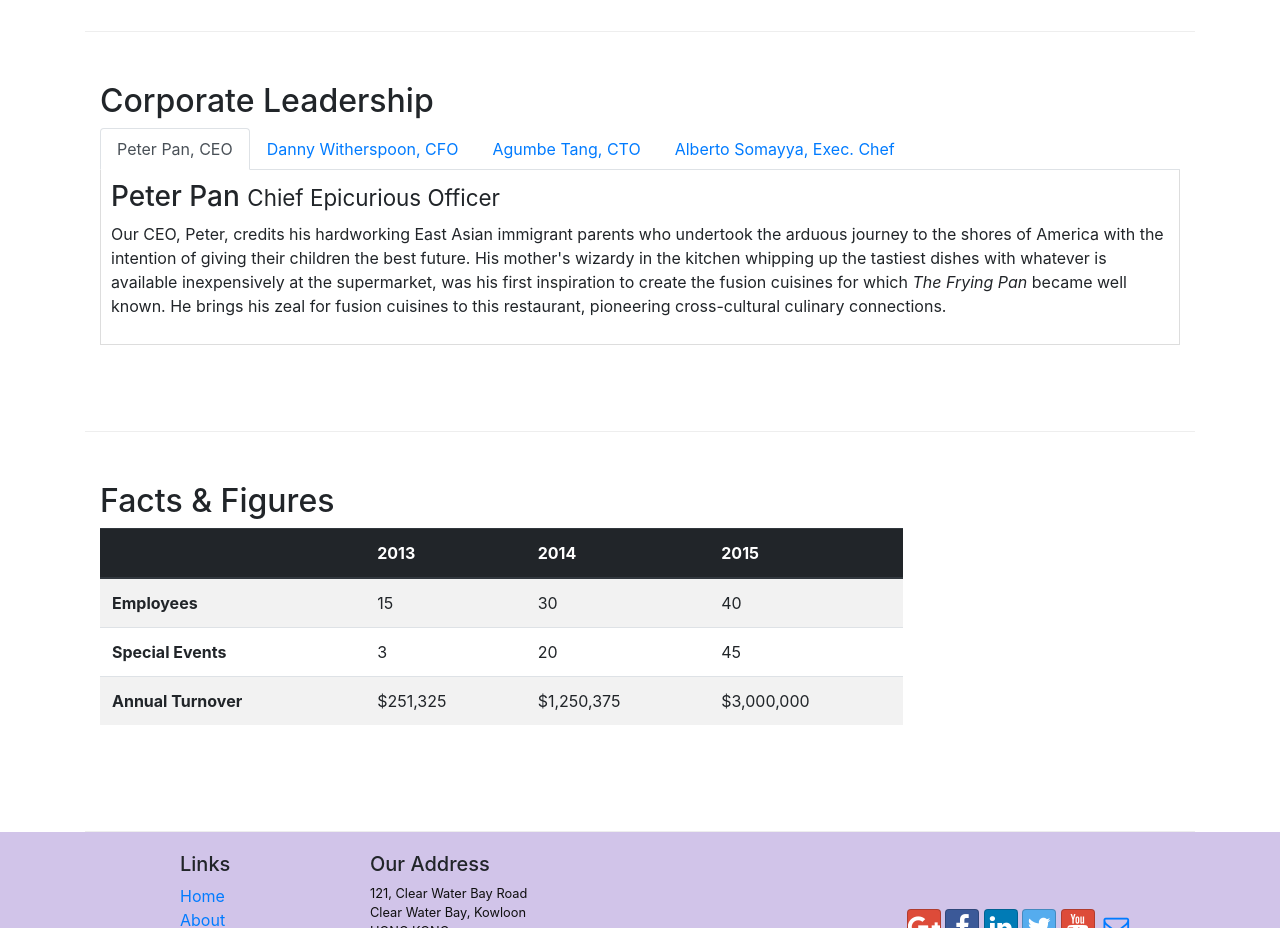
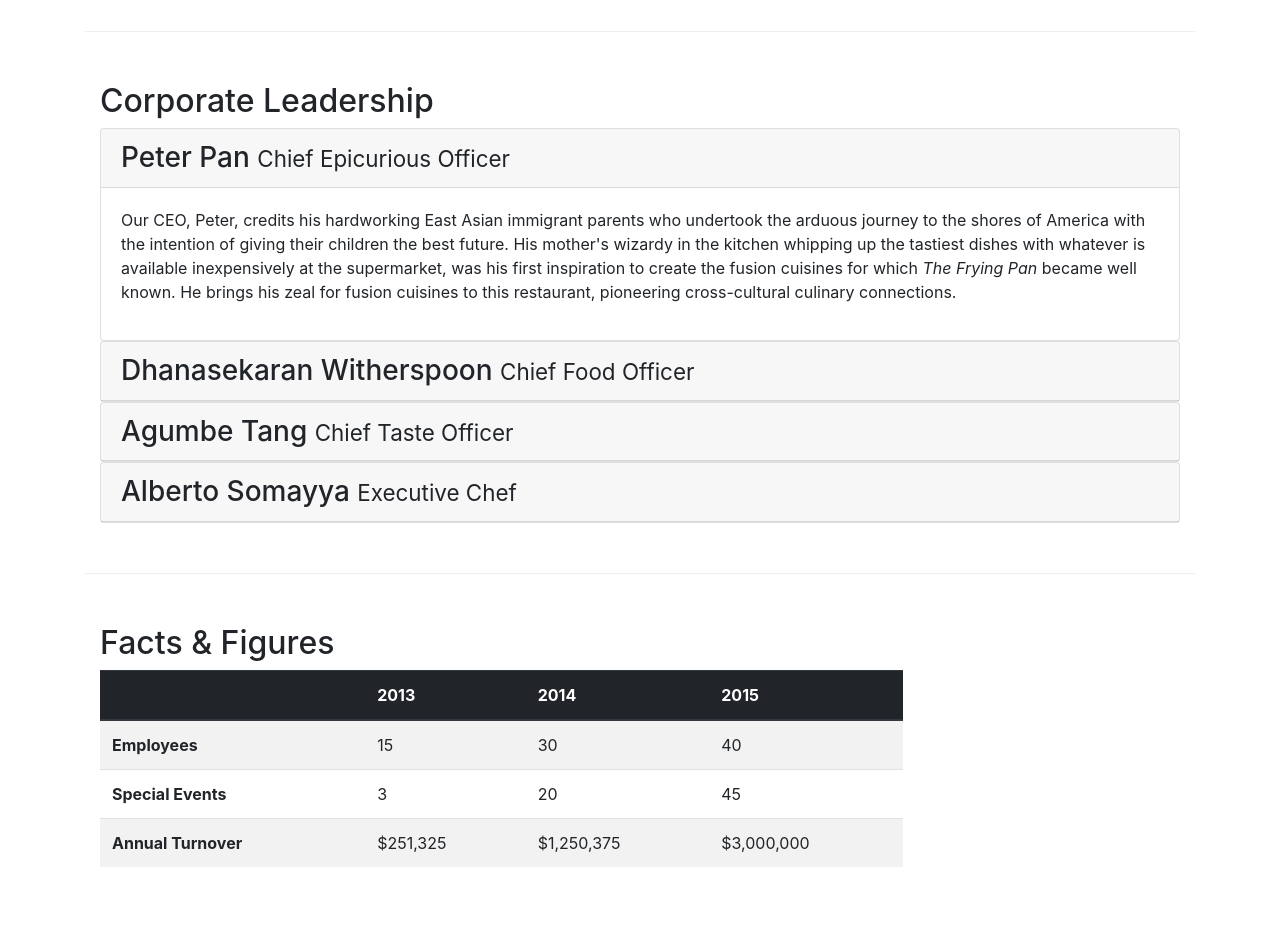
Before and after one commit to chiarld/conFusion, a website: page aboutus.html in a window 1280 px wide. Shown: the part 940-1868 px from the top of the page. Drawn offline with nearby package versions, Linux system fonts and the light colour scheme.

Commit message:
Accordion

```diff
--- a/aboutus.html
+++ b/aboutus.html
@@ -115,44 +115,50 @@
         <div class="row row-content">
             <div class="col-12">
                 <h2>Corporate Leadership</h2>
-                <ul class="nav nav-tabs">
-                    <li class="nav-item">
-                        <a class="nav-link active" href="#peter"
-                        role="tab" data-toggle="tab">Peter Pan, CEO</a>
-                    </li>
-                    <li class="nav-item">
-                        <a class="nav-link" href="#danny"
-                        role="tab" data-toggle="tab">Danny Witherspoon, CFO</a>
-                    </li>
-                    <li class="nav-item">
-                        <a class="nav-link" href="#agumbe"
-                        role="tab" data-toggle="tab">Agumbe Tang, CTO</a>
-                    </li>
-                    <li class="nav-item">
-                        <a class="nav-link" href="#alberto"
-                        role="tab" data-toggle="tab">Alberto Somayya, Exec. Chef</a>
-                    </li>
-                </ul>
 
-                <div class="tab-content">
-                    <div role="tabpanel" class="tab-pane fade show active" id="peter">
-                        <h3>Peter Pan <small>Chief Epicurious Officer</small></h3>
-                        <p class="d-none d-sm-block">Our CEO, Peter, credits his hardworking East Asian immigrant parents who undertook the arduous journey to the shores of America with the intention of giving their children the best future. His mother's wizardy in the kitchen whipping up the tastiest dishes with whatever is available inexpensively at the supermarket, was his first inspiration to create the fusion cuisines for which <em>The Frying Pan</em> became well known. He brings his zeal for fusion cuisines to this restaurant, pioneering cross-cultural culinary connections.</p>
+                <div id="accordion">
+                    <div class="card">
+                        <div class="card-header" role="tab" id="peterhead">
+                            <h3 class="mb-0"><a data-toggle="collapse" data-target="#peter">Peter Pan <small>Chief Epicurious Officer</small></a></h3>
+                        </div>
+                        <div role="tabpanel" class="collapse show" data-parent="#accordion" id="peter">
+                            <div class="card-body">
+                                    <p class="d-none d-sm-block">Our CEO, Peter, credits his hardworking East Asian immigrant parents who undertook the arduous journey to the shores of America with the intention of giving their children the best future. His mother's wizardy in the kitchen whipping up the tastiest dishes with whatever is available inexpensively at the supermarket, was his first inspiration to create the fusion cuisines for which <em>The Frying Pan</em> became well known. He brings his zeal for fusion cuisines to this restaurant, pioneering cross-cultural culinary connections.</p>
+                            </div>
+                        </div>
                     </div>
 
-                    <div role="tabpanel" class="tab-pane fade" id="danny">
-                        <h3>Dhanasekaran Witherspoon <small>Chief Food Officer</small></h3>
-                        <p class="d-none d-sm-block">Our CFO, Danny, as he is affectionately referred to by his colleagues, comes from a long established family tradition in farming and produce. His experiences growing up on a farm in the Australian outback gave him great appreciation for varieties of food sources. As he puts it in his own words, <em>Everything that runs, wins, and everything that stays, pays!</em></p>
+                    <div class="card">
+                            <div class="card-header" role="tab" id="dannyhead">
+                                    <h3 class="mb-0"><a data-toggle="collapse" data-target="#danny">Dhanasekaran Witherspoon <small>Chief Food Officer</small></a></h3>
+                            </div>
+                            <div role="tabpanel" class="collapse" data-parent="#accordion" id="danny">
+                                <div class="card-body">
+                                    <p class="d-none d-sm-block">Our CFO, Danny, as he is affectionately referred to by his colleagues, comes from a long established family tradition in farming and produce. His experiences growing up on a farm in the Australian outback gave him great appreciation for varieties of food sources. As he puts it in his own words, <em>Everything that runs, wins, and everything that stays, pays!</em></p>
+                                </div>
+                            </div>
                     </div>
 
-                    <div role="tabpanel" class="tab-pane fade" id="agumbe">
-                        <h3>Agumbe Tang <small>Chief Taste Officer</small></h3>
-                        <p class="d-none d-sm-block">Blessed with the most discerning gustatory sense, Agumbe, our CTO, personally ensures that every dish that we serve meets his exacting tastes. Our chefs dread the tongue lashing that ensues if their dish does not meet his exacting standards. He lives by his motto, <em>You click only if you survive my lick.</em></p>
+                    <div class="card">
+                            <div class="card-header" role="tab" id="agumbehead">
+                                    <h3 class="mb-0"><a data-toggle="collapse" data-target="#agumbe">Agumbe Tang <small>Chief Taste Officer</small></a></h3>
+                            </div>
+                            <div role="tabpanel" class="collapse" data-parent="#accordion" id="agumbe">
+                                <div class="card-body">
+                                    <p class="d-none d-sm-block">Blessed with the most discerning gustatory sense, Agumbe, our CTO, personally ensures that every dish that we serve meets his exacting tastes. Our chefs dread the tongue lashing that ensues if their dish does not meet his exacting standards. He lives by his motto, <em>You click only if you survive my lick.</em></p>
+                                </div>
+                            </div>
                     </div>
 
-                    <div role="tabpanel" class="tab-pane fade" id="alberto">
-                        <h3>Alberto Somayya <small>Executive Chef</small></h3>
-                        <p class="d-none d-sm-block">Award winning three-star Michelin chef with wide International experience having worked closely with whos-who in the culinary world, he specializes in creating mouthwatering Indo-Italian fusion experiences. He says, <em>Put together the cuisines from the two craziest cultures, and you get a winning hit! Amma Mia!</em></p>
+                    <div class="card">
+                            <div class="card-header" role="tab" id="albertohead">
+                                    <h3 class="mb-0"><a data-toggle="collapse" data-target="#alberto">Alberto Somayya <small>Executive Chef</small></a></h3>
+                            </div>
+                            <div role="tabpanel" class="collapse" data-parent="#accordion" id="alberto">
+                                <div class="card-body">
+                                    <p class="d-none d-sm-block">Award winning three-star Michelin chef with wide International experience having worked closely with whos-who in the culinary world, he specializes in creating mouthwatering Indo-Italian fusion experiences. He says, <em>Put together the cuisines from the two craziest cultures, and you get a winning hit! Amma Mia!</em></p>
+                                </div>
+                            </div>
                     </div>
                 </div>
             </div>
```
